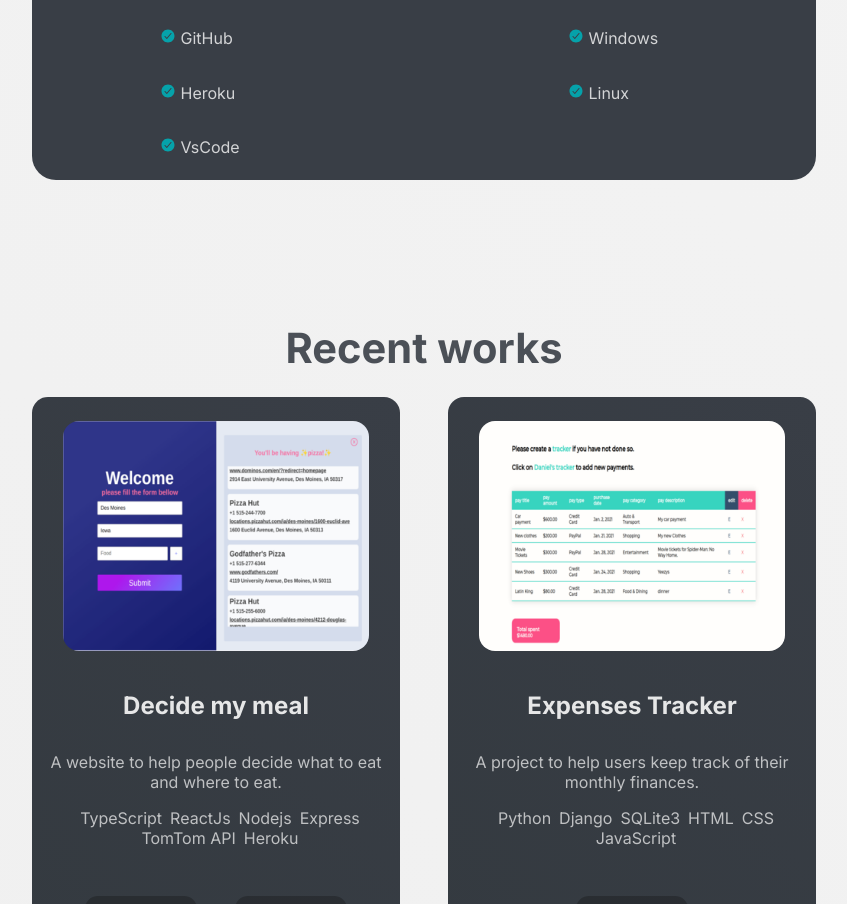
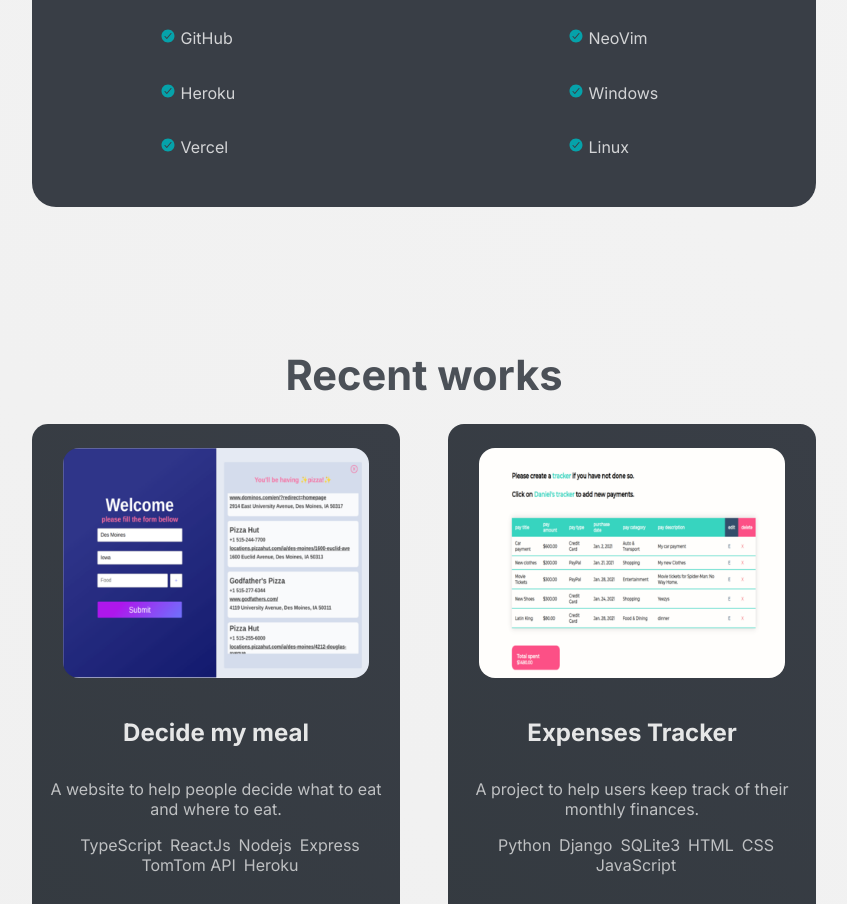
Before and after one commit to dndanli/dndanli-portfolio-v2, a React (Create React App) app in the folder dndanli-portfolio/: page / in a window 1280 px wide. Shown: the part 1580-2484 px from the top of the page, without its empty margins (216-1063 px from the left). Built offline with nearby package versions, Linux system fonts and the light colour scheme.

Commit message:
skills data update

```diff
--- a/dndanli-portfolio/src/Data/SkillsData.ts
+++ b/dndanli-portfolio/src/Data/SkillsData.ts
@@ -24,7 +24,16 @@ const SkillsData: {
   {
     id: "tools",
     title: "Tools",
-    skills: ["Git", "GitHub", "Heroku", "VsCode", "NeoVim", "Windows", "Linux"],
+    skills: [
+      "Git",
+      "GitHub",
+      "Heroku",
+      "Vercel",
+      "VsCode",
+      "NeoVim",
+      "Windows",
+      "Linux",
+    ],
   },
 ];
 
```
